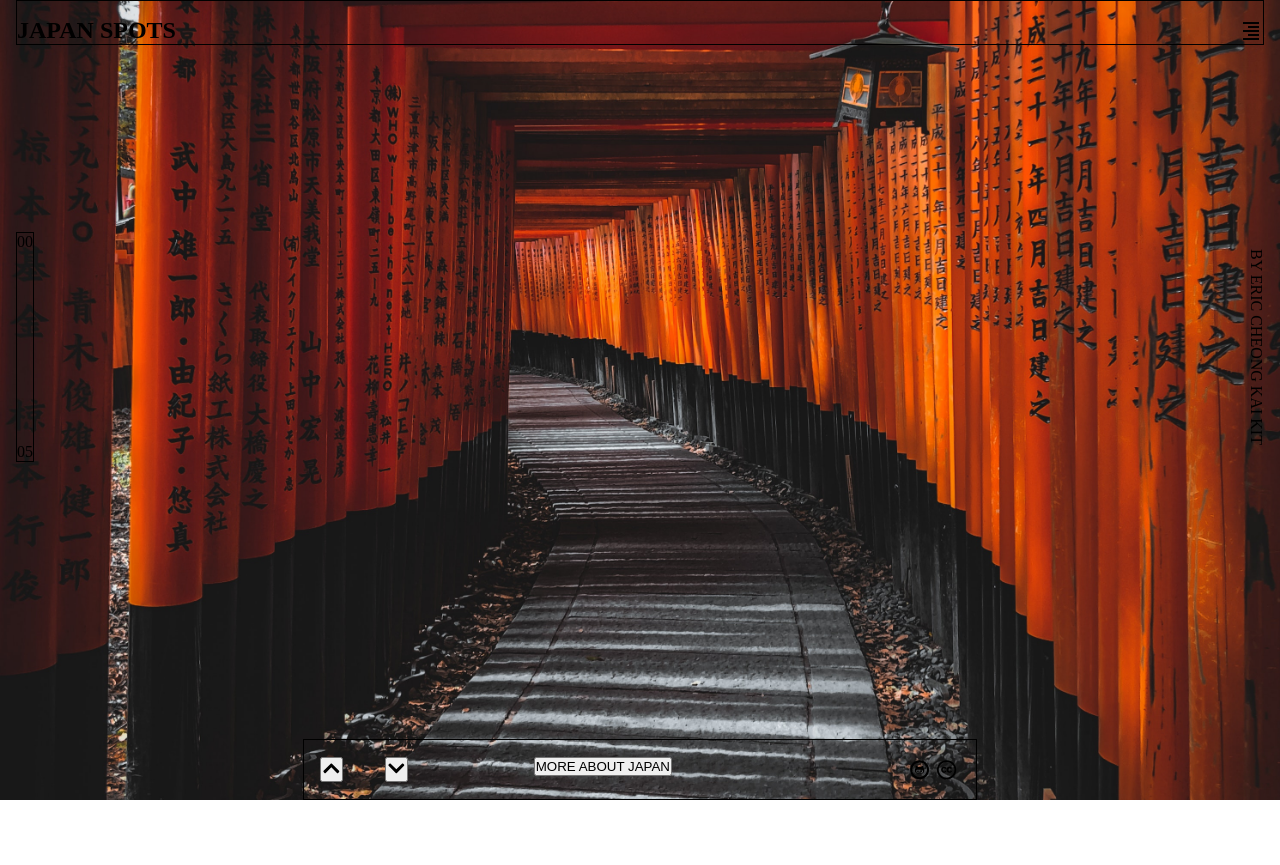
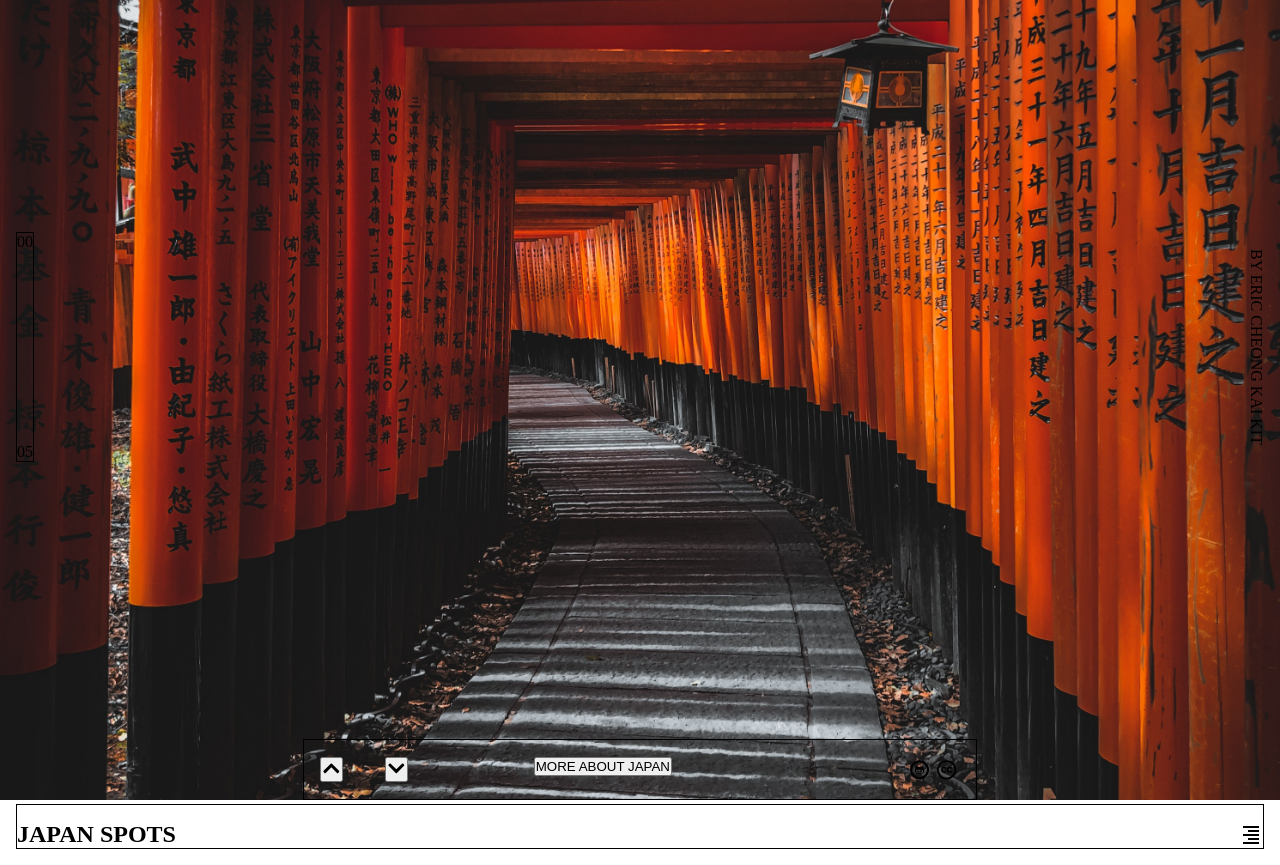
Before and after one commit to 25Ericcheong/binq, a React (Create React App) app: page / in a window 1280 px wide. Before the commit the page ends 800 px from the top, so only its background shows below. Built offline with nearby package versions, Linux system fonts and the light colour scheme.

Commit message:
added image for pre renderring usage

```diff
--- a/src/App.tsx
+++ b/src/App.tsx
@@ -29,15 +29,16 @@ function App() {
 
   const { imagePath } = data[sliderIndex]
   const backgroundStyling = {
-    backgroundImage: `url(${imagePath})`,
-    backgroundPosition: 'center',
-    backgroundSize: 'cover',
-    width: '100vw',
-    height: '100vh',
+    // backgroundImage: `url(${imagePath})`,
+    // backgroundPosition: 'center',
+    // backgroundSize: 'cover',
+    // width: '100vw',
+    // height: '100vh',
   }
 
   return (
     <div id="app" style={backgroundStyling}>
+      <img src={imagePath} id="image-positioning" alt="Supposed to render Kyoto Fushimi Inari" />
       <section id="header">
         <Header menuClicked={menuClicked} setMenuClicked={setMenuClicked} />
       </section>
--- a/src/app.scss
+++ b/src/app.scss
@@ -4,6 +4,14 @@
 }
 
 #app {
+  position: relative;
+
+  #image-positioning {
+    height: 100vh;
+    height: 100vh;
+    object-fit: cover;
+    width: 100%;
+  }
 
   #footer {
     display: flex;
```
